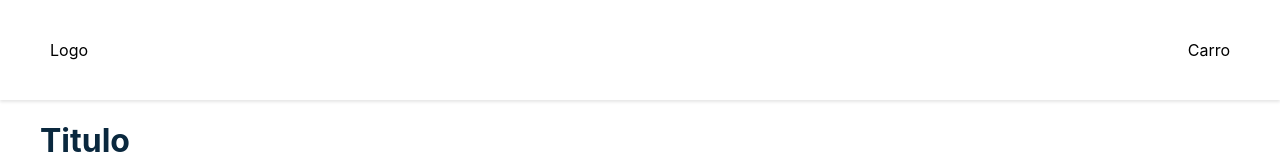
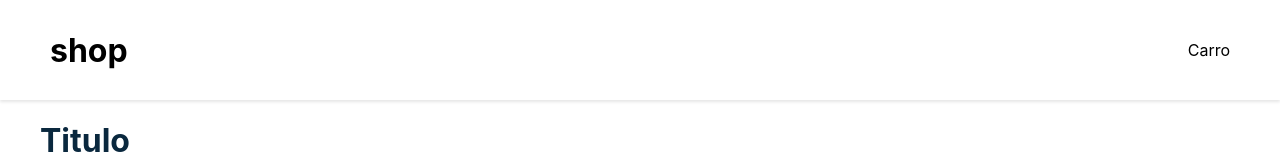
Before and after one commit to oscardenas17/miniCarritoCompras, a React (Create React App) app: page / in a window 1280 px wide. Shown: the top 160 px of the page. Built offline with nearby package versions, Linux system fonts and the light colour scheme.

Commit message:
componente Logo

```diff
--- a/src/App.js
+++ b/src/App.js
@@ -3,6 +3,7 @@
 import Layout from './components/Layout'
 import Navbar from './components/Navbar'
 import Title from './components/Title'
+import Logo from './components/Logo'
 
 
 
--- /dev/null
+++ b/src/components/Logo.js
@@ -0,0 +1,21 @@
+import  { Component } from 'react';
+
+
+const styles = {
+    logo:{
+        fontWeight:'700',
+        fontSize: '2rem',
+    }
+}
+class Logo extends Component {
+
+    render() {
+        return (
+            <div style={styles.logo}>
+                shop
+            </div>
+        );
+    }
+}
+
+export default Logo;
--- a/src/components/Navbar.js
+++ b/src/components/Navbar.js
@@ -1,4 +1,5 @@
 import { Component } from 'react';
+import Logo from './Logo';
 
 
 const styles={
@@ -22,7 +23,7 @@
     render() {
         return (
             <nav style={styles.navbar}>
-                <p>Logo</p>
+                <Logo />
                 <p>Carro</p>
             </nav>
         );
```
